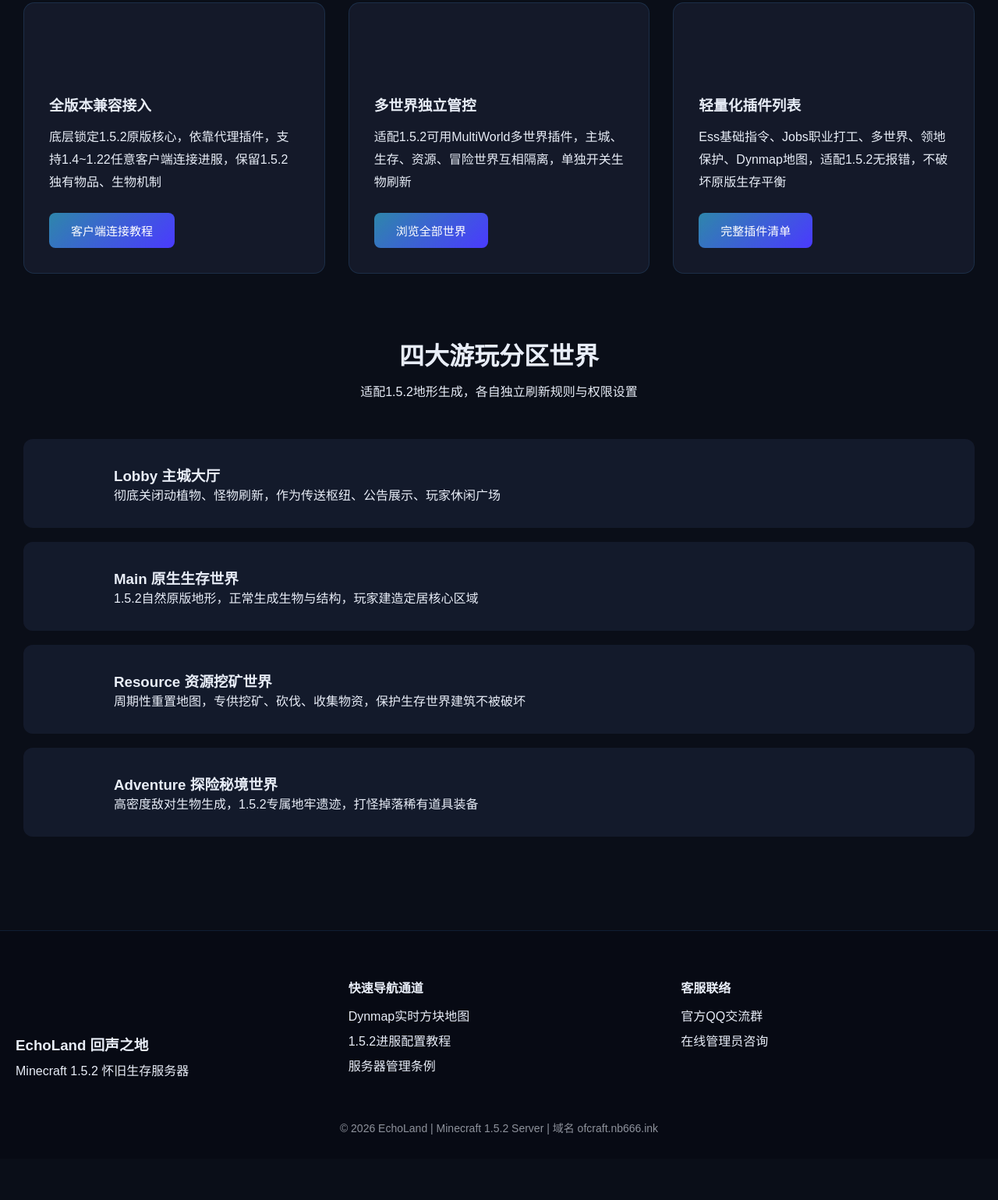
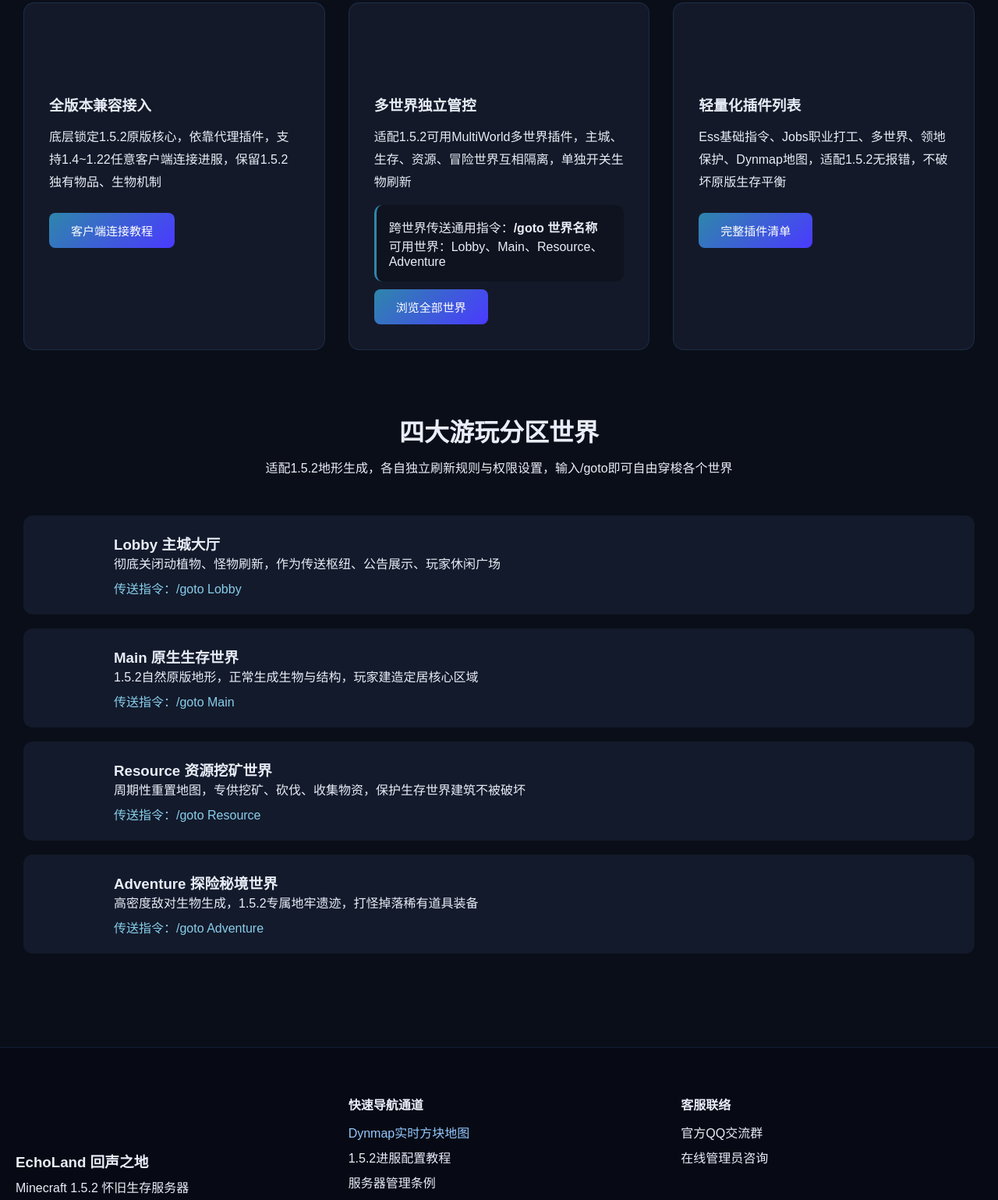
Before and after one commit to yuqiqiyu80-dev/yuqiqiyu80-dev.github.io, a plain HTML site: page index.html in a window 1280 px wide. Shown: the part 978-2517 px from the top of the page at 78% size. Before the commit the page ends 2464 px from the top, so only its background shows below. Drawn offline with Linux system fonts and the light colour scheme.

Commit message:
Add files via upload

```diff
--- a/index.html
+++ b/index.html
@@ -317,6 +317,13 @@
             opacity:0.6;
             font-size:14px;
         }
+        .cmd-desc{
+            margin-top:15px;
+            padding:16px;
+            background:rgba(0,0,0,0.25);
+            border-radius:10px;
+            border-left:3px solid #2e86ab;
+        }
     </style>
 </head>
 <body>
@@ -357,7 +364,7 @@
             <i class="fa-solid fa-magnifying-glass"></i>
             <span>IP&域名解析查询</span>
         </a>
-        <a href="http://填写你的服务器地址:8123" target="_blank" class="func-btn">
+        <a href="http://110.42.111.232:8123/" target="_blank" class="func-btn">
             <i class="fa-solid fa-map-location-dot"></i>
             <span>Dynmap世界全景地图</span>
         </a>
@@ -380,6 +387,10 @@
             <div class="card-icon" style="background-image:url('./img/card_2.png')"></div>
             <h3>多世界独立管控</h3>
             <p style="margin:15px 0;line-height:1.8">适配1.5.2可用MultiWorld多世界插件，主城、生存、资源、冒险世界互相隔离，单独开关生物刷新</p>
+            <div class="cmd-desc">
+                <p>跨世界传送通用指令：<strong>/goto 世界名称</strong></p>
+                <p>可用世界：Lobby、Main、Resource、Adventure</p>
+            </div>
             <button class="btn-primary" style="margin-top:10px">浏览全部世界</button>
         </div>
         <div class="server-card">
@@ -394,13 +405,14 @@
 <section class="section-box">
     <div class="section-head">
         <h2>四大游玩分区世界</h2>
-        <p>适配1.5.2地形生成，各自独立刷新规则与权限设置</p>
+        <p>适配1.5.2地形生成，各自独立刷新规则与权限设置，输入/goto即可自由穿梭各个世界</p>
     </div>
     <div class="world-item">
         <div class="world-avatar"></div>
         <div>
             <h3>Lobby 主城大厅</h3>
             <p>彻底关闭动植物、怪物刷新，作为传送枢纽、公告展示、玩家休闲广场</p>
+            <p style="margin-top:8px;color:#87ceeb">传送指令：/goto Lobby</p>
         </div>
     </div>
     <div class="world-item">
@@ -408,6 +420,7 @@
         <div>
             <h3>Main 原生生存世界</h3>
             <p>1.5.2自然原版地形，正常生成生物与结构，玩家建造定居核心区域</p>
+            <p style="margin-top:8px;color:#87ceeb">传送指令：/goto Main</p>
         </div>
     </div>
     <div class="world-item">
@@ -415,6 +428,7 @@
         <div>
             <h3>Resource 资源挖矿世界</h3>
             <p>周期性重置地图，专供挖矿、砍伐、收集物资，保护生存世界建筑不被破坏</p>
+            <p style="margin-top:8px;color:#87ceeb">传送指令：/goto Resource</p>
         </div>
     </div>
     <div class="world-item">
@@ -422,6 +436,7 @@
         <div>
             <h3>Adventure 探险秘境世界</h3>
             <p>高密度敌对生物生成，1.5.2专属地牢遗迹，打怪掉落稀有道具装备</p>
+            <p style="margin-top:8px;color:#87ceeb">传送指令：/goto Adventure</p>
         </div>
     </div>
 </section>
@@ -446,7 +461,7 @@
         </div>
         <div>
             <h4>快速导航通道</h4>
-            <p style="margin:12px 0 8px">Dynmap实时方块地图</p>
+            <p style="margin:12px 0 8px"><a href="http://110.42.111.232:8123/" style="color:#94c8ff;text-decoration:none">Dynmap实时方块地图</a></p>
             <p style="margin:8px 0">1.5.2进服配置教程</p>
             <p style="margin:8px 0">服务器管理条例</p>
         </div>
@@ -458,6 +473,7 @@
     </div>
     <div class="copyright-text">
         © 2026 EchoLand | Minecraft 1.5.2 Server | 域名 ofcraft.nb666.ink
+        <br>多世界穿梭指令：/goto Lobby / Main / Resource / Adventure
     </div>
 </footer>
 
```
